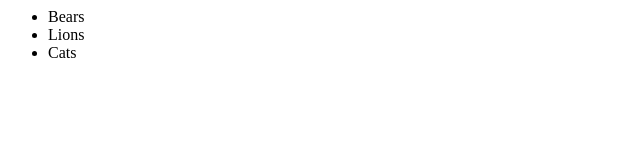
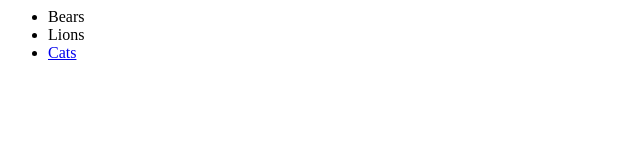
Before and after one commit to willrpike/whatever-i-want, a plain HTML site: page index.html in a window 1280 px wide. Shown: the full height of the page, 0-640 px from the left. Drawn offline with Linux system fonts and the light colour scheme.

Commit message:
Update index.html

```diff
--- a/index.html
+++ b/index.html
@@ -1,5 +1,5 @@
 <ul>
   <li>Bears</li>
   <li>Lions</li>
-  <li>Cats</li>
+  <li><a href="contact.html">Cats</a></li>
 </ul>
```
